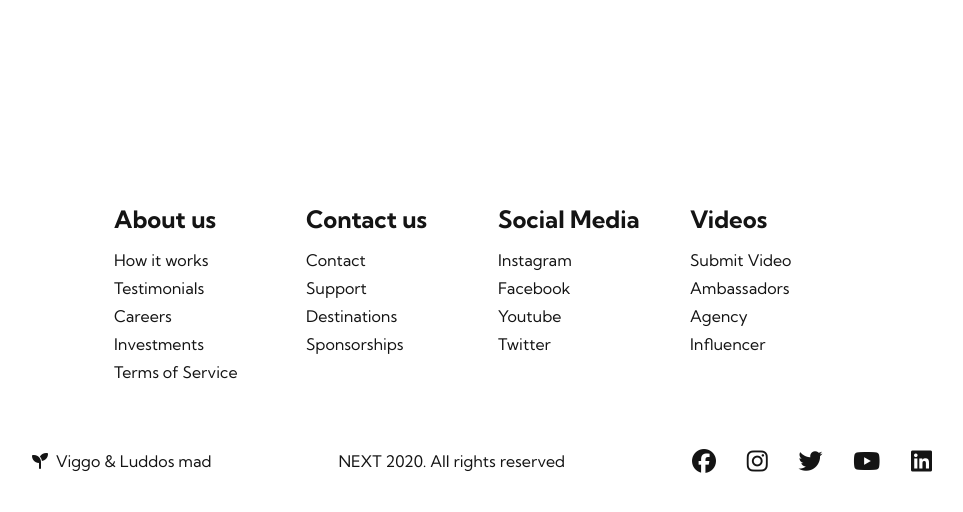
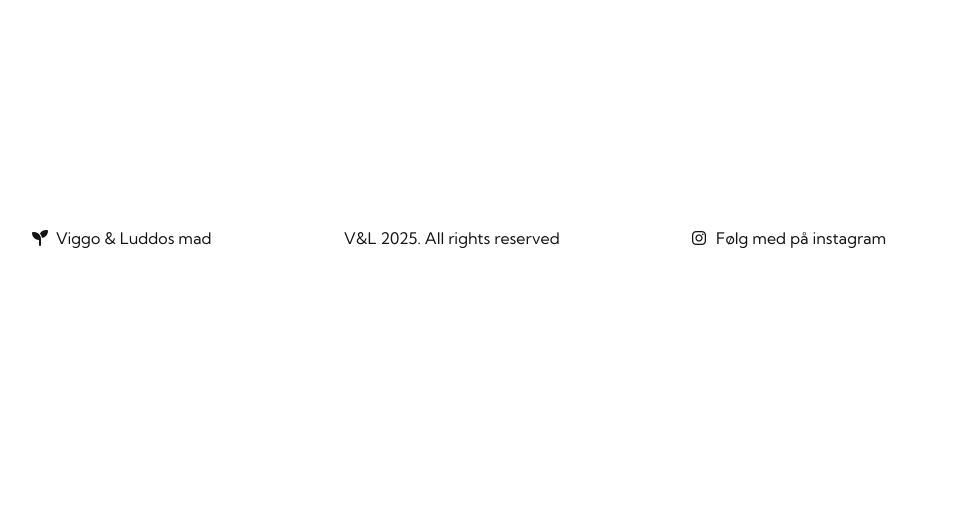
Before and after one commit to LalsITU/RecipeWebsite, a plain HTML site: page recipes/index.html in a window 1280 px wide. Shown: the part 1492-2004 px from the top of the page, without its empty margins (158-1121 px from the left). After the commit the page ends 1820 px from the top, so only its background shows below. Drawn offline with Linux system fonts and the light colour scheme; files that its build step writes are made by us from their sources; files whose address does not match are found by name.

Commit message:
maaajor fix

```diff
--- a/index.html
+++ b/recipes/index.html
@@ -20,7 +20,7 @@
     <!-- Navbar section hey -->
     <nav class="navbar">
       <div class="navbar__container">
-        <a href="index.html" id="navbar__logo">
+        <a href="recipes/index.html" id="navbar__logo">
           <i class="fas fa-seedling"> </i>
           <span class="logo-text">&nbsp; Viggo & Luddos mad</span>
         </a>
@@ -31,7 +31,7 @@
         </div>
         <ul class="navbar__menu">
           <li class="navbar__item">
-            <a href="index.html" class="navbar__links"> Forside </a>
+            <a href="recipes/index.html" class="navbar__links"> Forside </a>
           </li>
           <li class="navbar__item">
             <a href="tech.html" class="navbar__links"> Mad </a>
@@ -49,9 +49,9 @@
         <div class="main__content">
           <h1>VELKOMMEN</h1>
           <p>Lav mad med os.</p>
-          <button class="main__btn">
-            <a href="index.html">Get started</a>
-          </button>
+          <!-- <button class="main__btn">
+            <a href="recipes/index.html">Get started</a>
+          </button> -->
         </div>
         <div class="main_img--container">
           <img src="images/together.jpg" alt="pic" id="main__img" />
@@ -78,11 +78,11 @@
 
     <!-- Footer section -->
     <div class="footer__container">
-      <div class="footer__links">
+      <!-- <div class="footer__links">
         <div class="footer__link--wrapper">
           <div class="footer__link--items">
             <h2>About us</h2>
-            <a href="index.html">How it works</a>
+            <a href="recipes/index.html">How it works</a>
             <a href="#">Testimonials</a>
             <a href="#">Careers</a>
             <a href="#">Investments</a>
@@ -112,23 +112,28 @@
             <a href="#">Influencer</a>
           </div>
         </div>
-      </div>
+      </div> -->
       <div class="social__media">
         <div class="social__media--wrap">
           <div class="footer__logo">
-            <a href="index.html" id="footer__logo"
+            <a href="recipes/index.html" id="footer__logo"
               ><i class="fas fa-seedling"> </i> &nbsp; Viggo & Luddos mad</a
             >
           </div>
-          <p class="website__rights">NEXT 2020. All rights reserved</p>
+          <p class="website__rights">V&L 2025. All rights reserved</p>
           <div class="social__icons">
-            <a href="#" class="social__icon--link" target="_blank">
+            <!-- <a href="#" class="social__icon--link" target="_blank">
               <i class="fab fa-facebook"></i>
+            </a> -->
+            <a
+              href="https://www.instagram.com/luddos_og_viggos_eventyr/?utm_source=ig_web_button_share_sheet"
+              class="social__icon--link"
+              target="_blank"
+            >
+              <i class="fab fa-instagram"></i>
+              Følg med på instagram
             </a>
-            <a href="#" class="social__icon--link" target="_blank">
-              <i class="fab fa-instagram"></i>
-            </a>
-            <a href="#" class="social__icon--link" target="_blank">
+            <!-- <a href="#" class="social__icon--link" target="_blank">
               <i class="fab fa-twitter"></i>
             </a>
             <a href="#" class="social__icon--link" target="_blank">
@@ -136,7 +141,7 @@
             </a>
             <a href="#" class="social__icon--link" target="_blank">
               <i class="fab fa-linkedin"></i>
-            </a>
+            </a> -->
           </div>
         </div>
       </div>
--- a/styles.css
+++ b/styles.css
@@ -537,8 +537,15 @@
 
 /* Social  Icons */
 .social__icon--link {
-  color: #141414; /*#fff;*/
-  font-size: 24px;
+  display: flex;
+  align-items: center;
+  gap: 10px;
+  text-decoration: none;
+  color: #141414;
+}
+
+.fab.fa-instagram {
+  color: #141414;
 }
 
 .social__media {
```
Also changed, not shown: recipes/tech.html (renamed from tech.html), 1 other file.
